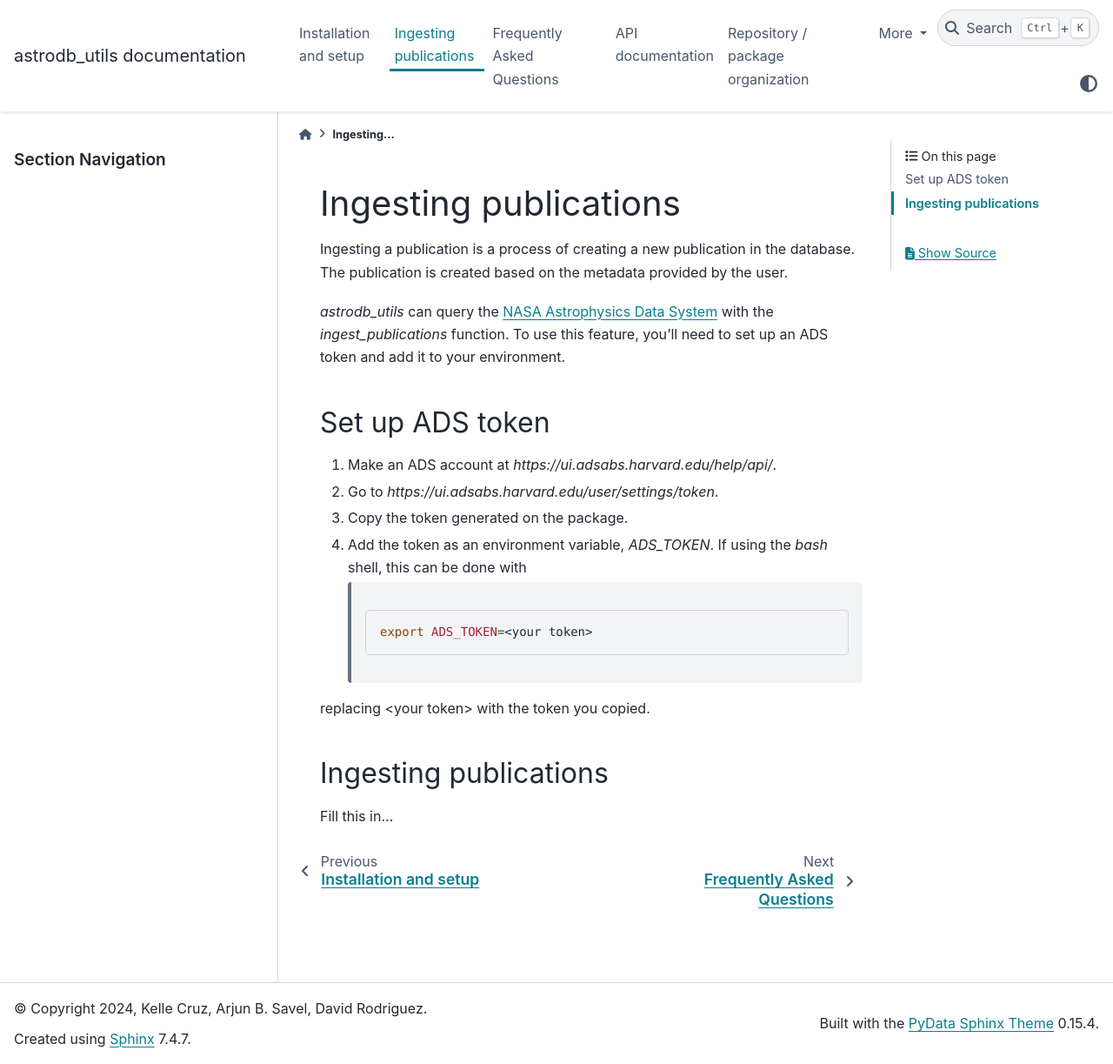
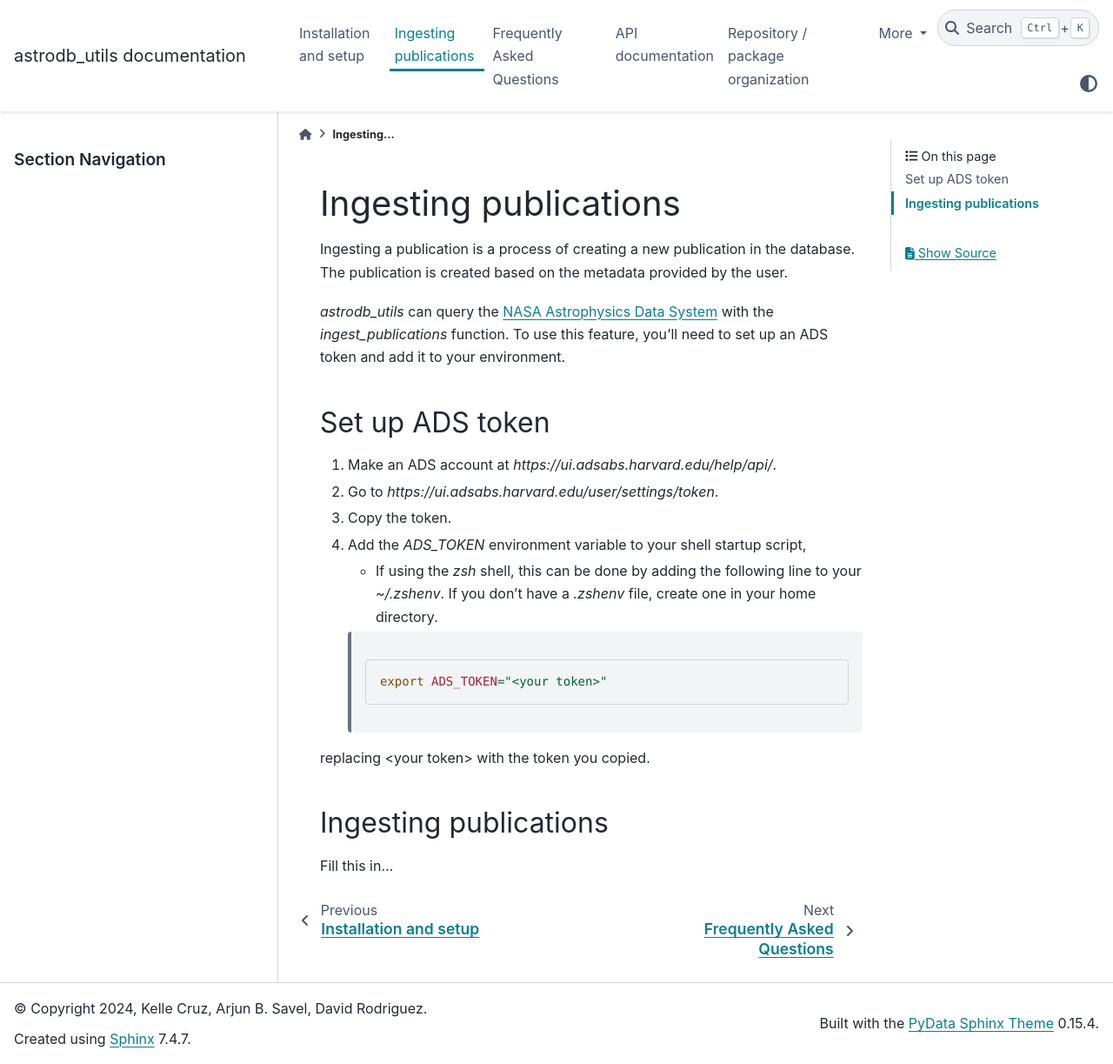
Before and after one commit to astrodbtoolkit/astrodb_utils, a Sphinx documentation site: the page built from docs/pages/ingesting_publications.rst, in a window 1280 px wide and 1223 px high. Shown: the whole window at 87% size. Built offline with Sphinx 7.4.7 and the PyData theme 0.15.4, drawn with Linux system fonts in a browser that asks for light colours; pages that are not in the unit, such as notebooks, are missing from menus; the version number could not be read and is left out.

Commit message:
Update ingesting_publications.rst

```diff
--- a/docs/pages/ingesting_publications.rst
+++ b/docs/pages/ingesting_publications.rst
@@ -11,12 +11,14 @@ Set up ADS token
 
 1. Make an ADS account at `https://ui.adsabs.harvard.edu/help/api/`.
 2. Go to `https://ui.adsabs.harvard.edu/user/settings/token`.
-3. Copy the token generated on the package.
-4. Add the token as an environment variable, `ADS_TOKEN`. If using the `bash` shell, this can be done with
+3. Copy the token.
+4. Add the `ADS_TOKEN` environment variable to your shell startup script,
 
-    .. code-block:: bash
+   * If using the `zsh` shell, this can be done by adding the following line to your `~/.zshenv`. If you don't have a `.zshenv` file, create one in your home directory.
 
-        export ADS_TOKEN=<your token>
+    .. code-block:: zsh
+
+        export ADS_TOKEN="<your token>"
 
 replacing <your token> with the token you copied.
 
```
